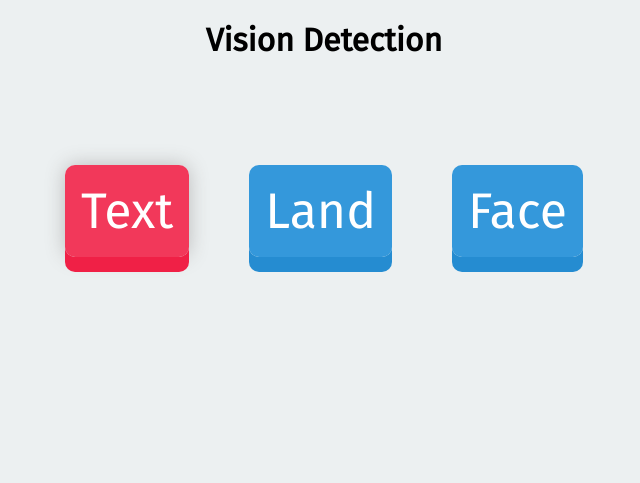
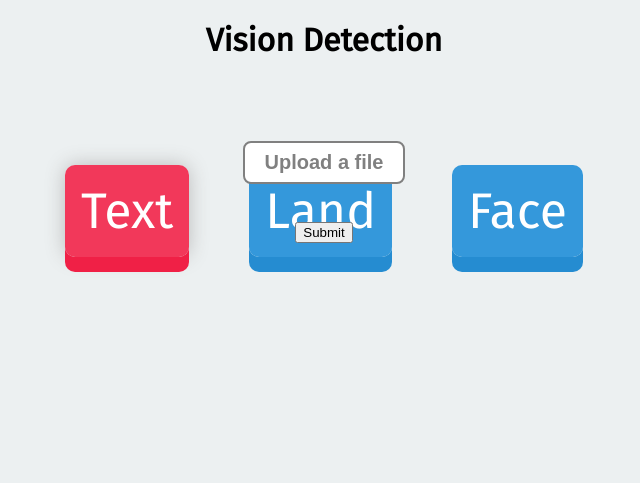
Before and after one commit to AjithlalK/python-vision-detection, a Flask app: page / in a window 1280 px wide. Shown: the top 483 px of the page, without its empty margins (316-956 px from the left). Run offline with Flask 2, Linux system fonts and the light colour scheme; data that the repository does not hold is empty; some libraries are stand-ins or nearby versions; some web fonts are replaced.

Commit message:
temporary fix in homepage

```diff
--- a/python-vision-detection/templates/homepage.html
+++ b/python-vision-detection/templates/homepage.html
@@ -19,6 +19,16 @@
 <!--.canvas-->
 <div class="buttons"><a class="button1" href="textdetection.html">Text</a><a class="button2" href="landdetection.html">Land</a><a class="button2" href="facedetection.html">Face</a></div>
 <!-- Footer-->
+
+<form action="upload_photo" method="POST" enctype="multipart/form-data">
+<div class="upload-btn-wrapper">
+<button class="btn">Upload a file</button>
+      <input type="file" name="file"><br><br><br>
+      <input type="submit" name="text" value="Submit">
+</div>
+
+    </form>
+
 <div class="foot-wrapper">
   <p class="footer">Developed By Ajithlal</p>
 </div>
```
